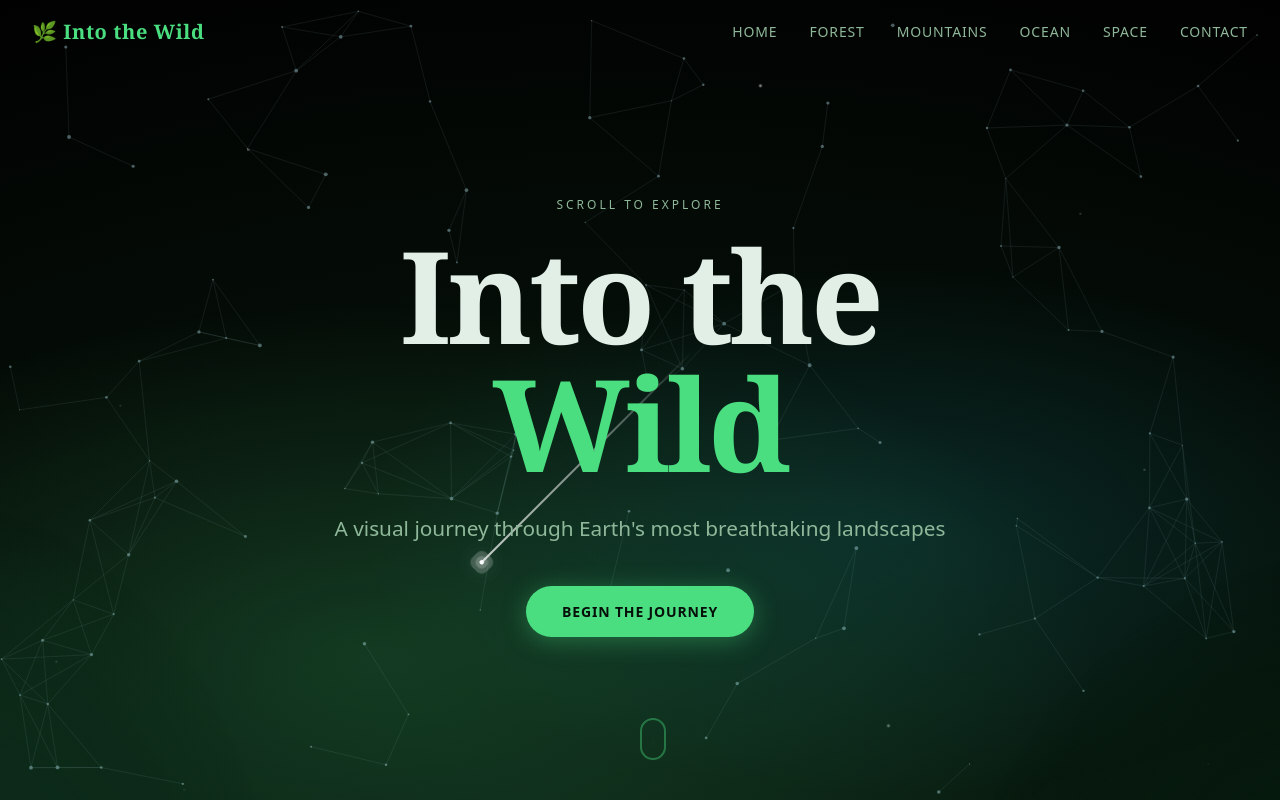
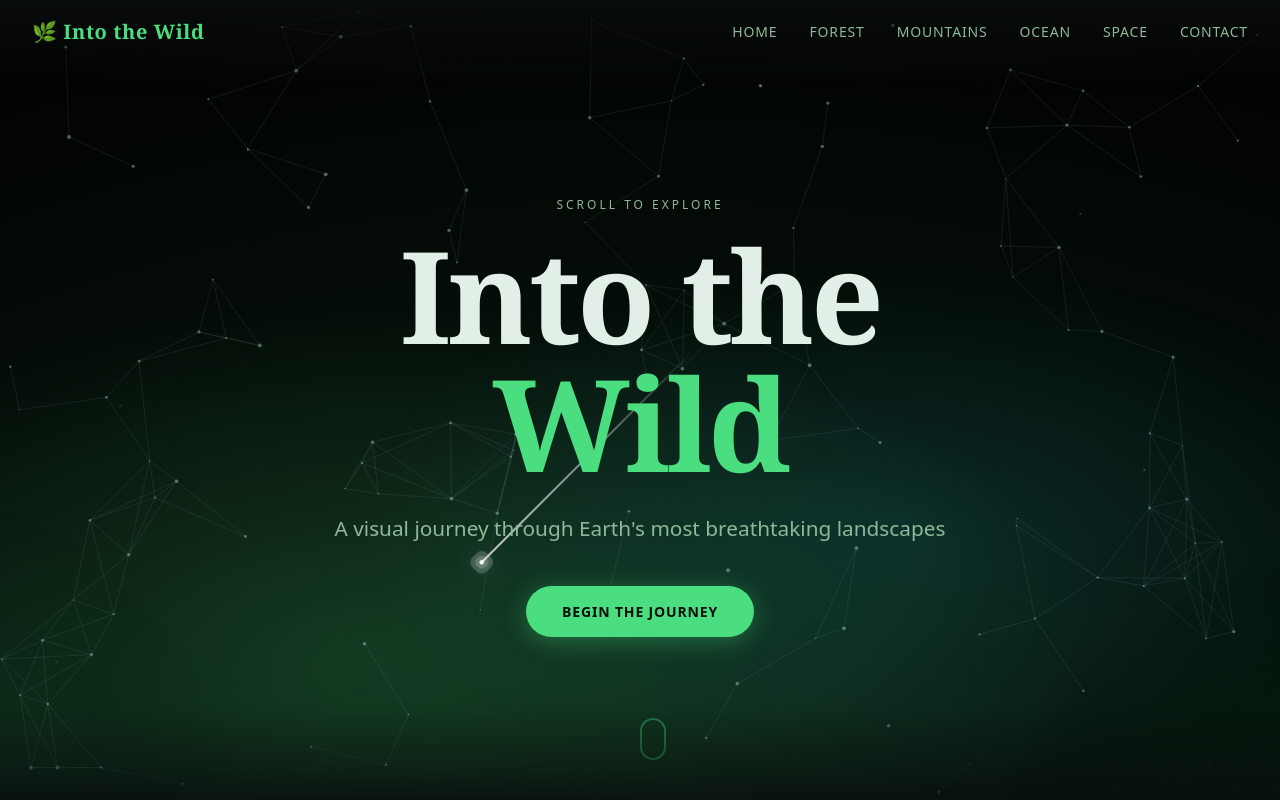
Before and after one commit to Nikhil135246/Test_Ai_Agent, a plain HTML site: page index.html in a window 1280 px wide. Shown: the top 800 px of the page. Drawn offline with Linux system fonts and the light colour scheme.

Commit message:
added transition

```diff
--- a/script.js
+++ b/script.js
@@ -83,32 +83,66 @@
     { el: qs('.parallax-card-bg'), speed: 0.25 },
   ].filter(item => item.el); // guard against missing nodes
 
-  function updateParallax() {
+  // Smooth parallax using interpolation (lerp) so transforms don't jump.
+  // Each layer gets a target and current value; scroll updates target, rAF loop eases current -> target.
+  parallaxLayers.forEach(layer => {
+    layer._target = 0;
+    layer._current = 0;
+  });
+
+  function setParallaxTargets() {
     const scrollY = window.scrollY;
-
-    parallaxLayers.forEach(({ el, speed }) => {
+    parallaxLayers.forEach(layer => {
+      const { el, speed } = layer;
       const section = el.closest('section') || el.parentElement;
       const sectionTop = section ? section.offsetTop : 0;
-      const offset = (scrollY - sectionTop) * speed;
-      el.style.transform = `translate3d(0, ${offset}px, 0)`;
+      layer._target = (scrollY - sectionTop) * speed;
     });
 
-    /* Wave layers extra sway */
-    const wave1 = qs('#wave1');
-    const wave2 = qs('#wave2');
-    if (wave1 && wave2) {
-      const oceanSection = qs('#ocean');
-      if (oceanSection) {
-        const oTop  = oceanSection.offsetTop;
-        const delta = (scrollY - oTop) * 0.12;
-        wave1.style.transform = `translate3d(${delta}px, 0, 0)`;
-        wave2.style.transform = `translate3d(${-delta * 0.7}px, 0, 0)`;
-      }
+    // update raw wave targets as well
+    const oceanSection = qs('#ocean');
+    if (oceanSection) {
+      const oTop = oceanSection.offsetTop;
+      const delta = (scrollY - oTop) * 0.12;
+      const wave1 = qs('#wave1');
+      const wave2 = qs('#wave2');
+      if (wave1) wave1._target = delta;
+      if (wave2) wave2._target = -delta * 0.7;
     }
   }
 
-  window.addEventListener('scroll', rafThrottle(updateParallax), { passive: true });
-  updateParallax();
+  // Throttle target updates to rAF-friendly ticks
+  window.addEventListener('scroll', rafThrottle(setParallaxTargets), { passive: true });
+  setParallaxTargets();
+
+  function animateParallax() {
+    // ease factor (0..1) - adjust for more/less smoothing
+    const ease = 0.12;
+    parallaxLayers.forEach(layer => {
+      layer._current += (layer._target - layer._current) * ease;
+      layer.el.style.transform = `translate3d(0, ${layer._current}px, 0)`;
+    });
+
+    // Wave smoothing
+    const wave1 = qs('#wave1');
+    const wave2 = qs('#wave2');
+    if (wave1) {
+      wave1._current = wave1._current || 0;
+      wave1._target = wave1._target || 0;
+      wave1._current += (wave1._target - wave1._current) * ease;
+      wave1.style.transform = `translate3d(${wave1._current}px, 0, 0)`;
+    }
+    if (wave2) {
+      wave2._current = wave2._current || 0;
+      wave2._target = wave2._target || 0;
+      wave2._current += (wave2._target - wave2._current) * ease;
+      wave2.style.transform = `translate3d(${wave2._current}px, 0, 0)`;
+    }
+
+    requestAnimationFrame(animateParallax);
+  }
+
+  requestAnimationFrame(animateParallax);
 
   /* ══════════════════════════════════════════════════════════════
      3. INTERSECTION OBSERVER — fade-in on scroll
--- a/style.css
+++ b/style.css
@@ -110,6 +110,33 @@ img { display: block; max-width: 100%; }
   align-items: center;
   justify-content: center;
   overflow: hidden;
+}
+
+/* Soften hard edges between full-screen sections */
+.parallax-section::before,
+.parallax-section::after {
+  content: '';
+  position: absolute;
+  left: 0;
+  right: 0;
+  height: 90px;
+  pointer-events: none;
+  z-index: 9;
+}
+
+.parallax-section::before {
+  top: 0;
+  background: linear-gradient(to bottom, rgba(10,15,13,0.85), rgba(10,15,13,0.45) 35%, rgba(10,15,13,0) 100%);
+}
+
+.parallax-section::after {
+  bottom: 0;
+  background: linear-gradient(to top, rgba(10,15,13,0.85), rgba(10,15,13,0.45) 35%, rgba(10,15,13,0) 100%);
+}
+
+/* add a subtle inner fade so the cut between sections is less harsh */
+.parallax-section {
+  box-shadow: inset 0 60px 80px -60px rgba(0,0,0,0.6), inset 0 -60px 80px -60px rgba(0,0,0,0.6);
 }
 
 /* Parallax layer base */
```
